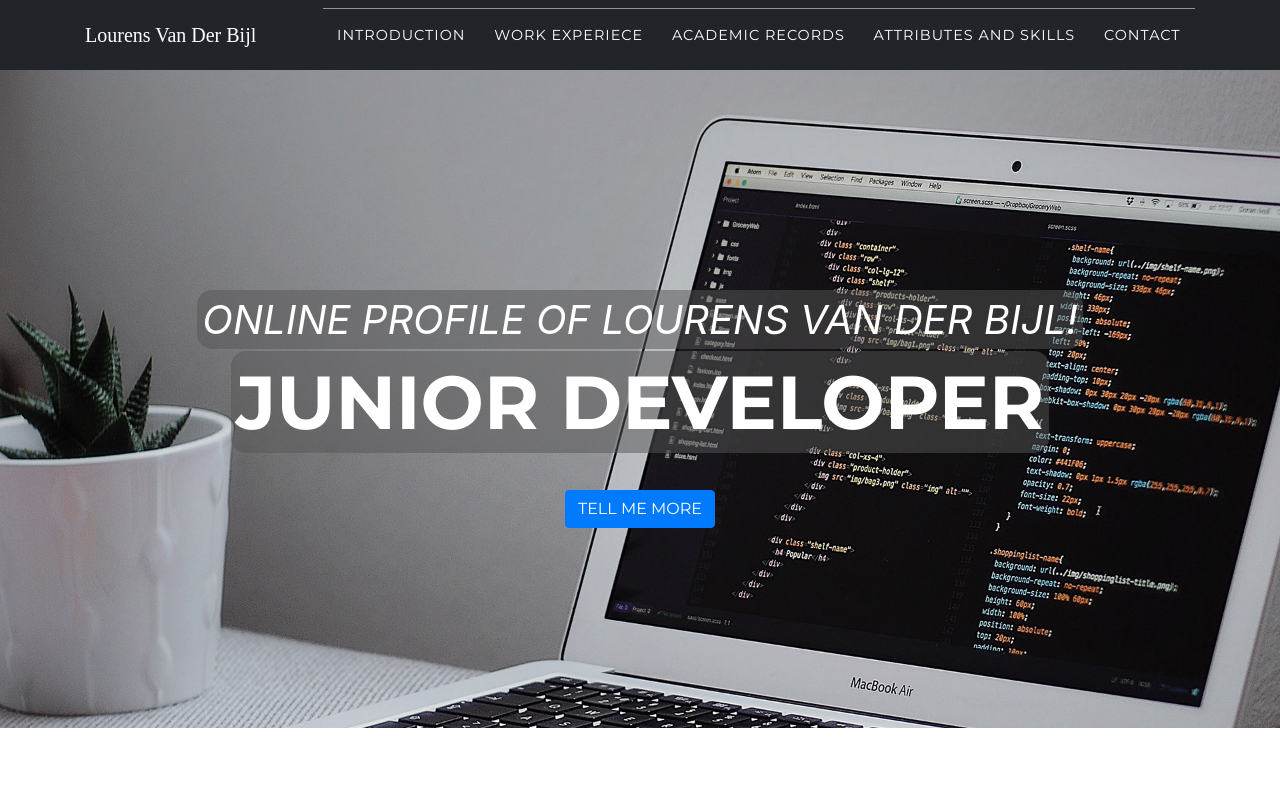
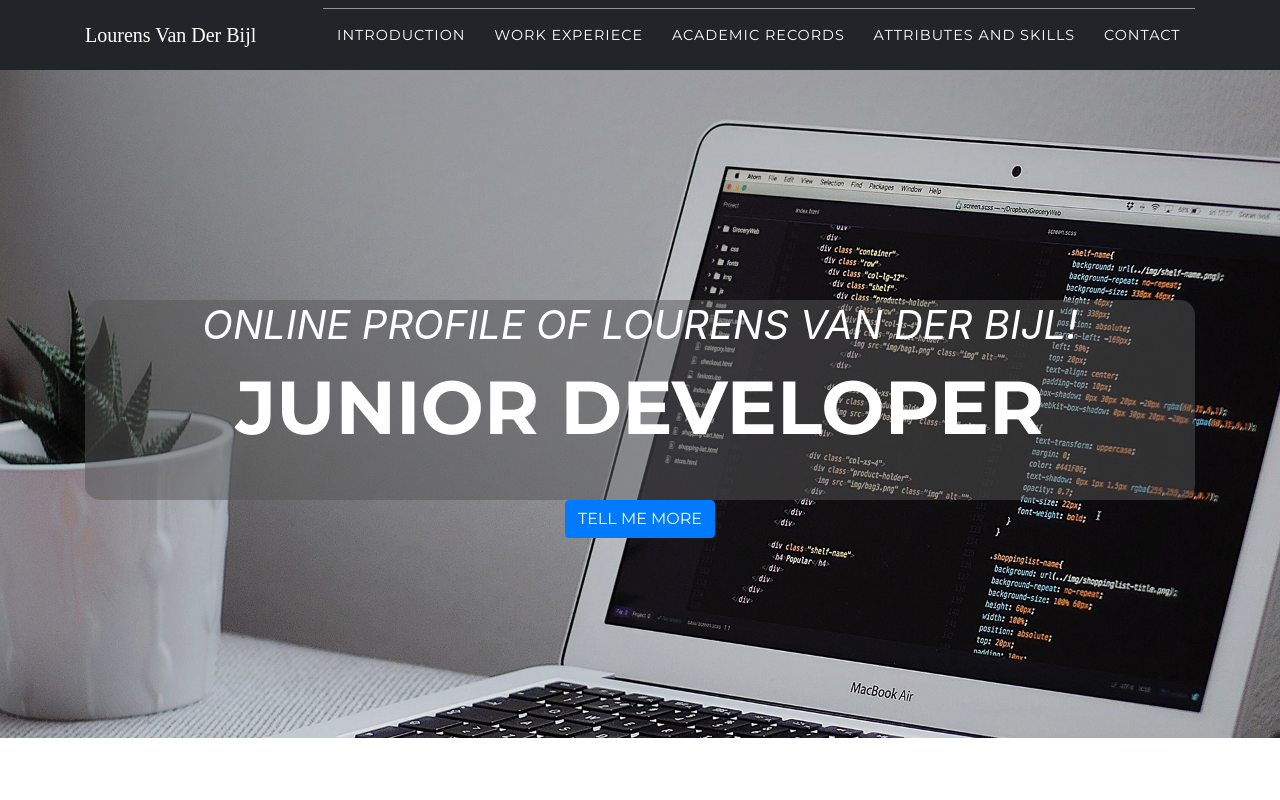
Before and after one commit to LourensVanDerBijl/VueResume2021, a Vue app: page / in a window 1280 px wide. Shown: the top 800 px of the page. Built offline with nearby package versions, Linux system fonts and the light colour scheme; some icons are missing; a web font is replaced by a local one.

Commit message:
Update App.vue

```diff
--- a/src/App.vue
+++ b/src/App.vue
@@ -35,8 +35,10 @@
     <header class="masthead">
       <div class="container">
         <div class="intro-text">
-          <div class="intro-lead-in"><a class="headerName">ONLINE PROFILE OF LOURENS VAN DER BIJL!</a></div>
-          <div class="intro-heading text-uppercase"><a class="headerName">Junior Developer</a></div>
+          <div class="headerName">
+          <div class="intro-lead-in">ONLINE PROFILE OF LOURENS VAN DER BIJL!</div>
+          <div class="intro-heading text-uppercase">Junior Developer</div>
+          </div>
           <a class="btn btn-primary btn-xl text-uppercase js-scroll-trigger" href="#introduction">Tell Me More</a>
         </div>
       </div>
```
